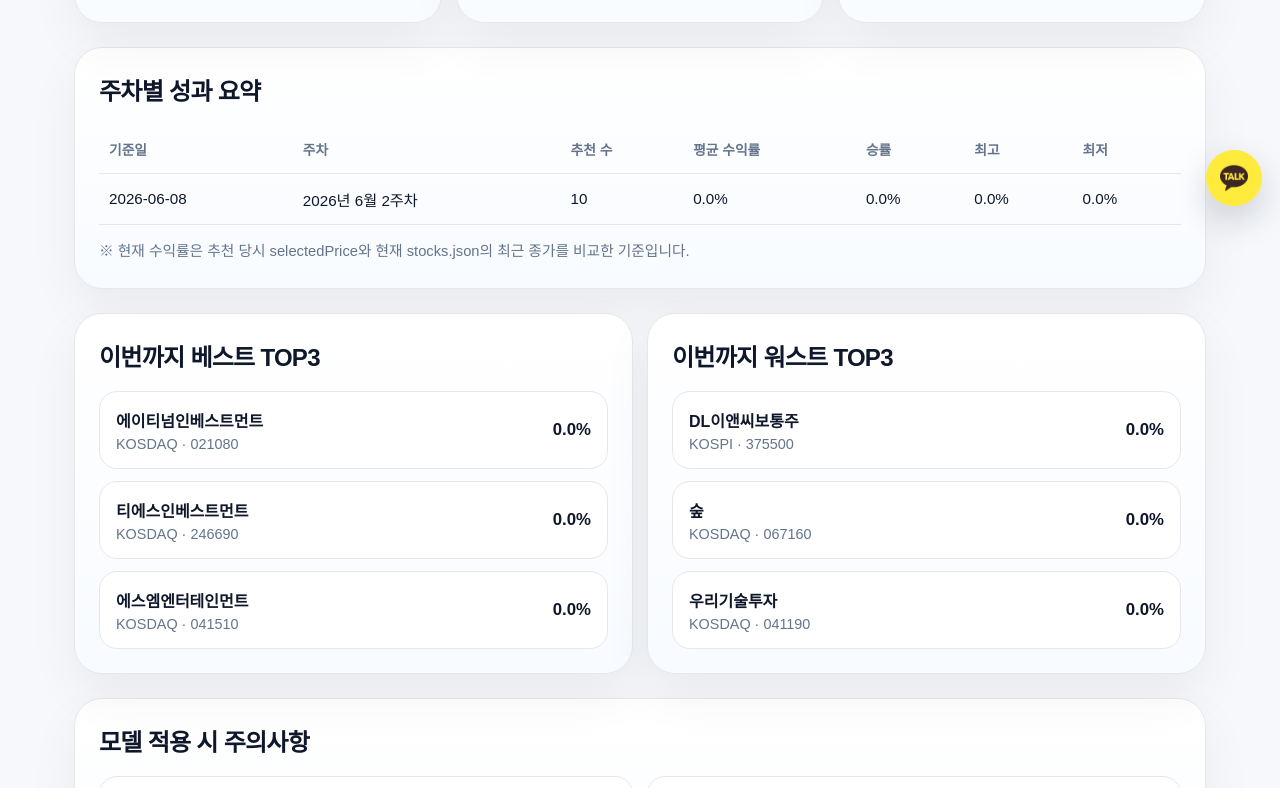
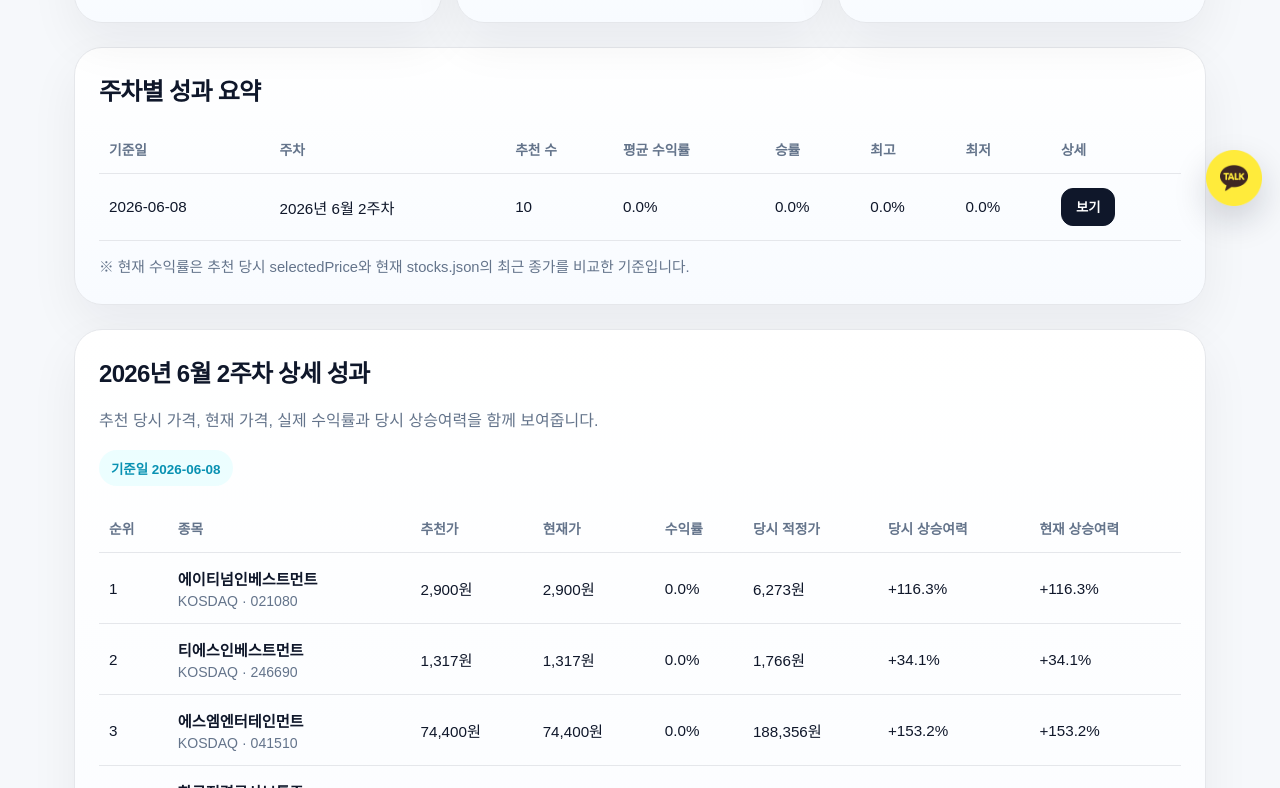
Before and after one commit to DcoyA/screener, a Next.js app: page /performance in a window 1280 px wide. Shown: the part 572-1360 px from the top of the page. Built offline with nearby package versions, Linux system fonts and the light colour scheme.

Commit message:
Update page.js

```diff
--- a/app/performance/page.js
+++ b/app/performance/page.js
@@ -1,7 +1,7 @@
 "use client";
 
 import Link from "next/link";
-import { useMemo } from "react";
+import { useEffect, useMemo, useState } from "react";
 import history from "../data/history.json";
 import stocks from "../data/stocks.json";
 
@@ -35,6 +35,13 @@
 
 export default function PerformancePage() {
   const latestDate = history[0]?.snapshotDate || "-";
+  const [selectedSnapshotDate, setSelectedSnapshotDate] = useState(history[0]?.snapshotDate || null);
+
+  useEffect(() => {
+    if (!selectedSnapshotDate && history[0]?.snapshotDate) {
+      setSelectedSnapshotDate(history[0].snapshotDate);
+    }
+  }, [selectedSnapshotDate]);
 
   const currentPriceMap = useMemo(() => {
     return Object.fromEntries(
@@ -45,12 +52,15 @@
   const performanceData = useMemo(() => {
     const weeklyRows = history.map((entry) => {
       const picks = (entry.top10 || []).map((pick) => {
+        const currentStock = stocks.find((item) => item.code === pick.code);
         const currentPrice = Number(currentPriceMap[pick.code] || 0);
         const returnRate = calcReturnRate(pick.selectedPrice, currentPrice);
         return {
           ...pick,
           currentPrice,
           returnRate,
+          currentTargetPrice: currentStock?.metrics?.targetPrice ?? null,
+          currentUpside: currentStock?.metrics?.upside ?? null,
         };
       });
 
@@ -100,6 +110,8 @@
       .filter((item) => Number.isFinite(item.returnRate))
       .sort((a, b) => b.returnRate - a.returnRate);
 
+    const selectedWeek = weeklyRows.find((row) => row.snapshotDate === selectedSnapshotDate) || weeklyRows[0] || null;
+
     return {
       weeklyRows,
       overallAvg,
@@ -110,8 +122,11 @@
       totalPicks: allPicks.length,
       bestPicks: sortedByReturn.slice(0, 3),
       worstPicks: [...sortedByReturn].reverse().slice(0, 3),
+      selectedWeek,
     };
-  }, [currentPriceMap]);
+  }, [currentPriceMap, selectedSnapshotDate]);
+
+  const selectedWeek = performanceData.selectedWeek;
 
   return (
     <>
@@ -133,8 +148,7 @@
             <p className="badge">PERFORMANCE</p>
             <h1>성과/백테스트</h1>
             <p className="desc">
-              추천 결과를 주차별로 기록하고, 시간이 지나면서 실제 성과를
-              공개하는 페이지입니다.
+              추천 결과를 주차별로 기록하고, 시간이 지나면서 실제 성과를 공개하는 페이지입니다.
               <br />
               현재는 history.json에 축적된 추천 당시 가격과 현재 가격을 비교한 기준으로 보여줍니다.
             </p>
@@ -201,6 +215,7 @@
                     <th>승률</th>
                     <th>최고</th>
                     <th>최저</th>
+                    <th>상세</th>
                   </tr>
                 </thead>
                 <tbody>
@@ -213,6 +228,15 @@
                       <td>{formatPercent(row.winRate)}</td>
                       <td className={getToneClass(row.bestReturn)}>{formatPercent(row.bestReturn)}</td>
                       <td className={getToneClass(row.worstReturn)}>{formatPercent(row.worstReturn)}</td>
+                      <td>
+                        <button
+                          type="button"
+                          className={`detailBtn ${selectedSnapshotDate === row.snapshotDate ? "active" : ""}`}
+                          onClick={() => setSelectedSnapshotDate(row.snapshotDate)}
+                        >
+                          보기
+                        </button>
+                      </td>
                     </tr>
                   ))}
                 </tbody>
@@ -223,6 +247,58 @@
             </p>
           </div>
         </section>
+
+        {selectedWeek ? (
+          <section className="detailSection">
+            <div className="sectionCard">
+              <div className="detailHeader">
+                <div>
+                  <h2>{selectedWeek.weekLabel} 상세 성과</h2>
+                  <p className="detailDesc">
+                    추천 당시 가격, 현재 가격, 실제 수익률과 당시 상승여력을 함께 보여줍니다.
+                  </p>
+                </div>
+                <span className="detailBadge">기준일 {selectedWeek.snapshotDate}</span>
+              </div>
+
+              <div className="tableWrap">
+                <table className="detailTable">
+                  <thead>
+                    <tr>
+                      <th>순위</th>
+                      <th>종목</th>
+                      <th>추천가</th>
+                      <th>현재가</th>
+                      <th>수익률</th>
+                      <th>당시 적정가</th>
+                      <th>당시 상승여력</th>
+                      <th>현재 상승여력</th>
+                    </tr>
+                  </thead>
+                  <tbody>
+                    {selectedWeek.picks.map((pick) => (
+                      <tr key={`${selectedWeek.snapshotDate}-${pick.code}`}>
+                        <td>{pick.rank}</td>
+                        <td>
+                          <div className="stockCell">
+                            <strong>{pick.name}</strong>
+                            <span>{pick.market} · {pick.code}</span>
+                          </div>
+                        </td>
+                        <td>{formatPrice(pick.selectedPrice)}</td>
+                        <td>{formatPrice(pick.currentPrice)}</td>
+                        <td className={getToneClass(pick.returnRate)}>{formatPercent(pick.returnRate)}</td>
+                        <td>{formatPrice(pick.targetPrice)}</td>
+                        <td className={getToneClass(pick.upside)}>{formatPercent(pick.upside)}</td>
+                        <td className={getToneClass(pick.currentUpside)}>{formatPercent(pick.currentUpside)}</td>
+                      </tr>
+                    ))}
+                  </tbody>
+                </table>
+              </div>
+            </div>
+          </section>
+        ) : null}
 
         <section className="pickSection">
           <div className="pickGrid">
@@ -372,6 +448,7 @@
         }
         .kpiSection,
         .historySection,
+        .detailSection,
         .pickSection,
         .noticeSection {
           margin-top: 24px;
@@ -421,23 +498,28 @@
         .tableWrap {
           overflow-x: auto;
         }
-        .historyTable {
+        .historyTable,
+        .detailTable {
           width: 100%;
           border-collapse: collapse;
         }
         .historyTable th,
-        .historyTable td {
+        .historyTable td,
+        .detailTable th,
+        .detailTable td {
           padding: 14px 10px;
           border-bottom: 1px solid #e5e7eb;
           text-align: left;
           white-space: nowrap;
         }
-        .historyTable th {
+        .historyTable th,
+        .detailTable th {
           color: #64748b;
           font-size: 0.86rem;
           font-weight: 800;
         }
-        .historyTable td {
+        .historyTable td,
+        .detailTable td {
           color: #0f172a;
           font-size: 0.95rem;
         }
@@ -446,6 +528,57 @@
           color: #64748b;
           font-size: 0.92rem;
           line-height: 1.7;
+        }
+        .detailHeader {
+          display: flex;
+          justify-content: space-between;
+          align-items: flex-start;
+          gap: 16px;
+          flex-wrap: wrap;
+          margin-bottom: 18px;
+        }
+        .detailDesc {
+          margin: 0;
+          color: #64748b;
+          line-height: 1.7;
+        }
+        .detailBadge {
+          display: inline-flex;
+          align-items: center;
+          justify-content: center;
+          padding: 8px 12px;
+          border-radius: 999px;
+          background: #ecfeff;
+          color: #0891b2;
+          font-size: 0.84rem;
+          font-weight: 800;
+        }
+        .detailBtn {
+          height: 38px;
+          padding: 0 14px;
+          border-radius: 12px;
+          border: 1px solid #dbe3f0;
+          background: #ffffff;
+          color: #0f172a;
+          font-weight: 800;
+          cursor: pointer;
+        }
+        .detailBtn.active {
+          background: #0f172a;
+          color: #ffffff;
+          border-color: #0f172a;
+        }
+        .stockCell {
+          display: flex;
+          flex-direction: column;
+          gap: 4px;
+        }
+        .stockCell strong {
+          color: #0f172a;
+        }
+        .stockCell span {
+          color: #64748b;
+          font-size: 0.88rem;
         }
         .pickGrid,
         .noticeGrid {
@@ -518,7 +651,8 @@
           .container {
             padding: 24px 18px 64px;
           }
-          .pageHero {
+          .pageHero,
+          .detailHeader {
             flex-direction: column;
           }
           .updateBox {
```
